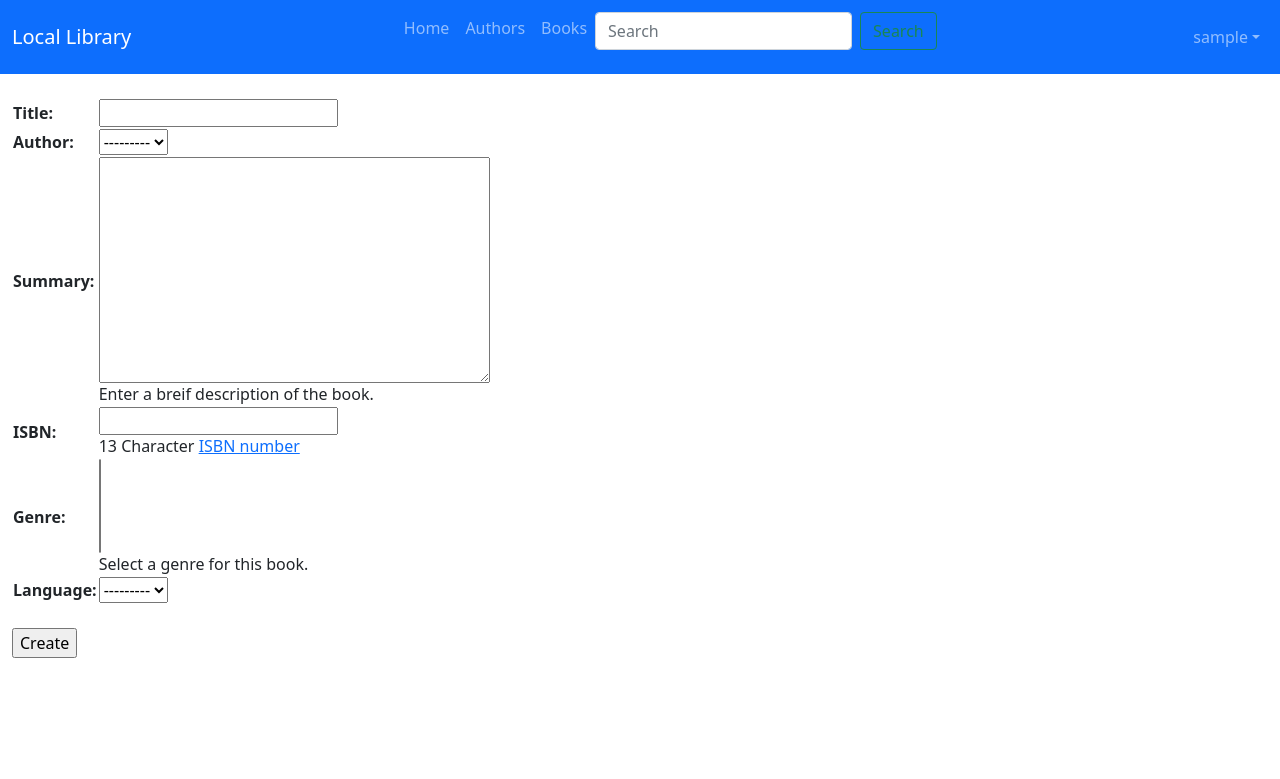
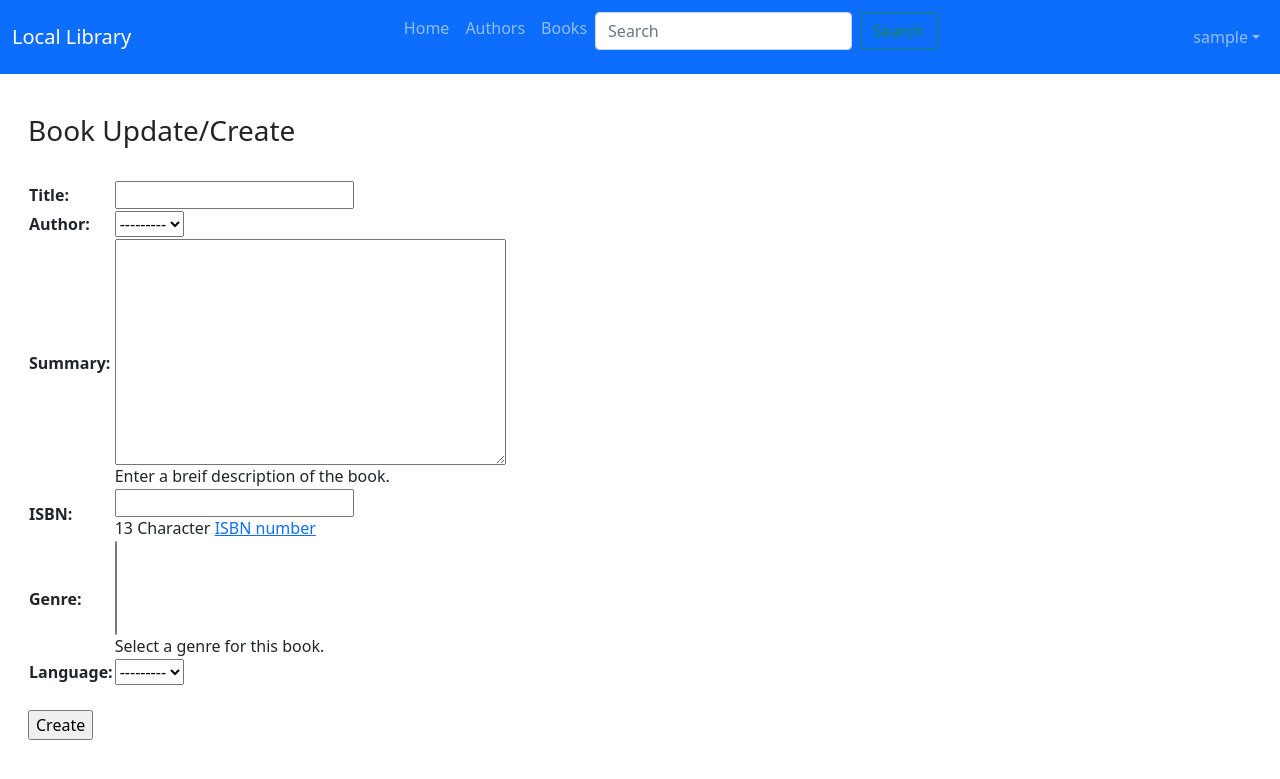
Before and after one commit to swford89/local_library, a Django app: page /catalog/book/create/ in a window 1280 px wide. Shown: the top 779 px of the page. Run offline with Django 3.2, Linux system fonts and the light colour scheme; the visitor is signed in with stand-in values (Sample User, id 1); data that the repository does not hold is empty.

Commit message:
formatted template

```diff
--- a/catalog/templates/catalog/book_form.html
+++ b/catalog/templates/catalog/book_form.html
@@ -8,6 +8,9 @@
 
         <br>
         <div class="container-fluid">
+            <div class="card-body">
+                <h3 class="card-title">Book Update/Create</h3>
+                <br>
                     <form action="" method="post">
                         {% csrf_token %}
                         <table>
@@ -17,6 +20,7 @@
                         <input type="submit" value="Create">
                     </form>
             </div>
+        </div>
 
     {% endif %}
 
```
Lines whose indentation alone changed are shown as unchanged.
